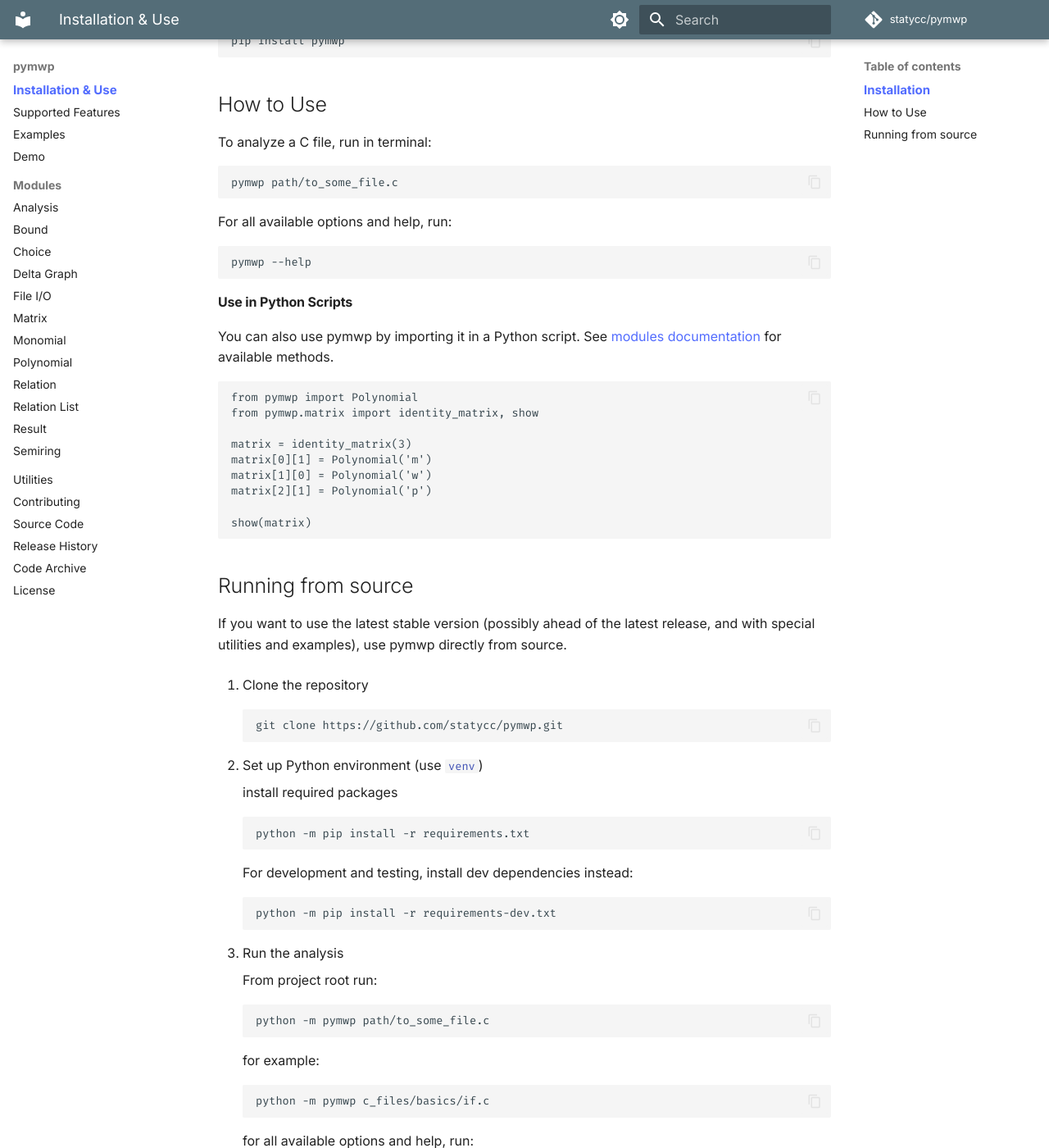
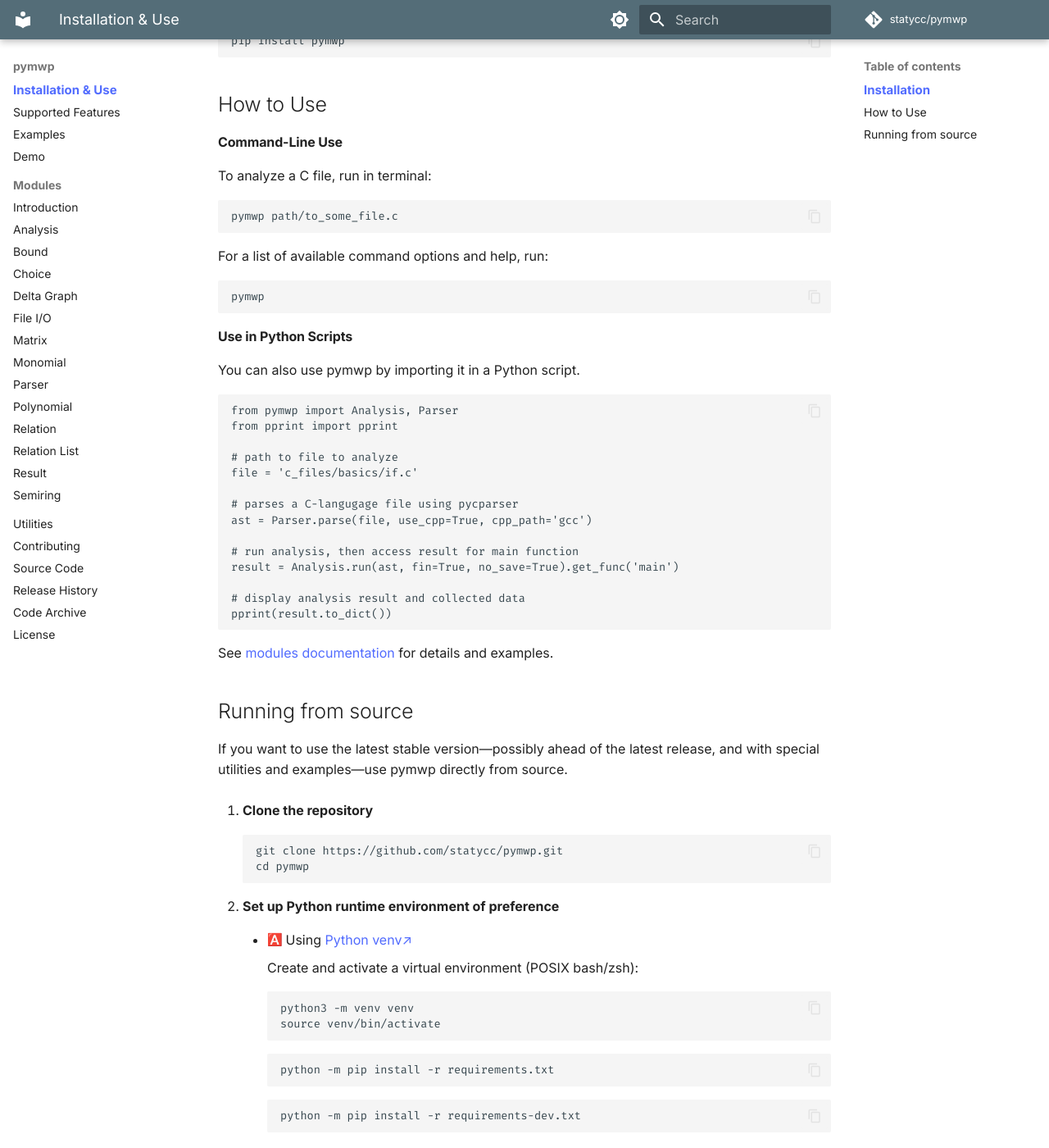
Before and after one commit to statycc/pymwp, an MkDocs documentation site: the page built from docs/index.md, in a window 1280 px wide and 1400 px high, scrolled down 612 px. Shown: the whole window at 82% size. Built offline with MkDocs 1.6.1 and Material for MkDocs 9.7.7, drawn with Linux system fonts in a browser that asks for light colours; nearby versions of some CDN libraries; emoji names are drawn with the system emoji font; comment, search, counter and statistics services are not loaded; some of the changed text lies outside the part shown.

Commit message:
update docs (#125)

````diff
--- a/README.md
+++ b/README.md
@@ -49,60 +49,94 @@ pip install pymwp
 
 ## How to Use
 
+<h4>Command-Line Use</h4>
+
 To analyze a C file, run in terminal:
 
 ```
 pymwp path/to_some_file.c
 ```
 
-For all available options and help, run:
+For a list of available command options and help, run:
 
 ```
-pymwp --help
+pymwp
 ```
 
 <h4>Use in Python Scripts</h4>
 
 You can also use pymwp by importing it in a Python script.
-See [modules documentation](https://statycc.github.io/pymwp/analysis/) for available methods.
 
 ```python
-from pymwp import Polynomial
-from pymwp.matrix import identity_matrix, show
+from pymwp import Analysis, Parser
+from pprint import pprint
 
-matrix = identity_matrix(3)
-matrix[0][1] = Polynomial('m')
-matrix[1][0] = Polynomial('w')
-matrix[2][1] = Polynomial('p')
+# path to file to analyze
+file = 'c_files/basics/if.c'
 
-show(matrix)
+# parses a C-langugage file using pycparser
+ast = Parser.parse(file, use_cpp=True, cpp_path='gcc')
+
+# run analysis, then access result for main function
+result = Analysis.run(ast, fin=True, no_save=True).get_func('main')
+
+# display analysis result and collected data
+pprint(result.to_dict())
 ```
+
+See [modules documentation](https://statycc.github.io/pymwp/modules/) for details and examples.
+
 
 ## Running from source
 
-If you want to use the latest stable version (possibly ahead of the latest release, and with special utilities and examples), use pymwp directly from source.
+If you want to use the latest stable version—possibly ahead of the latest release, and with special utilities and examples—use pymwp directly from source.
 
-1. Clone the repository
+1. **Clone the repository**
 
     ```
     git clone https://github.com/statycc/pymwp.git
+    cd pymwp
     ```
 
-2. Set up Python environment (use [`venv`](https://docs.python.org/3/library/venv.html))
+2. **Set up Python runtime environment of preference**
 
-    install required packages
+    * :a: Using [Python venv&nearr;](https://docs.python.org/3/library/venv.html)
 
-    ```
-    python -m pip install -r requirements.txt
-    ```
+        Create and activate a virtual environment (POSIX bash/zsh):
 
-    For development and testing, install dev dependencies instead:
+        ```
+        python3 -m venv venv
+        source venv/bin/activate
+        ```
 
-    ```
-    python -m pip install -r requirements-dev.txt
-    ```
+        Install required packages:
 
-3. Run the analysis
+        ```
+        python -m pip install -r requirements.txt
+        ```
+
+        For development, install dev-dependencies instead:
+
+        ```
+        python -m pip install -r requirements-dev.txt
+        ```
+
+    * :b: Using [Docker&nearr;](https://docs.docker.com/engine/install/)
+
+        Build a container -- also installs dev-dependencies:
+
+        ```
+        docker build . -t pymwp
+        ```
+
+        Run the container:
+
+        ```
+        docker run --rm -v "$(pwd):$(pwd)" pymwp
+        ```
+
+
+4. **Run the analysis**
 
     From project root run:
 
--- a/mkdocs.yml
+++ b/mkdocs.yml
@@ -13,6 +13,7 @@ nav:
 - Examples: examples.md
 - Demo: demo.md
 - Modules:
+  - Introduction: modules.md
   - Analysis: analysis.md
   - Bound: bound.md
   - Choice: choice.md
@@ -20,6 +21,7 @@ nav:
   - File I/O: file_io.md
   - Matrix: matrix.md
   - Monomial: monomial.md
+  - Parser: parser.md
   - Polynomial: polynomial.md
   - Relation: relation.md
   - Relation List: relation_list.md
@@ -75,6 +77,8 @@ markdown_extensions:
       permalink: true
   - pymdownx.inlinehilite
   - pymdownx.superfences
+  - pymdownx.tabbed:
+      alternate_style: true
   - pymdownx.snippets
   - pymdownx.magiclink
   - pymdownx.details
@@ -92,6 +96,11 @@ plugins:
       handlers:
         python:
           # paths: [pymwp]
+          options:
+            annotations_path: brief
+            show_labels: true
+            show_bases: true
+            docstring_section_style: table
           selection:
             new_path_syntax: yes
             filters:
@@ -101,7 +110,9 @@ plugins:
             docstring_section_style: table
             show_source: true
             show_root_heading: false
+            show_root_toc_entry: false
             show_category_heading: false
+            show_symbol_type_toc: true
 
 extra_css:
   - assets/styles.css
````
Also changed, not shown: c_files/readme.md (+2 -2 lines), docs/analysis.md (+1 -1 lines), docs/choice.md (+2 -1 lines), docs/modules.md (added, +86 -0 lines), docs/parser.md (added, +14 -0 lines), 5 other files.
